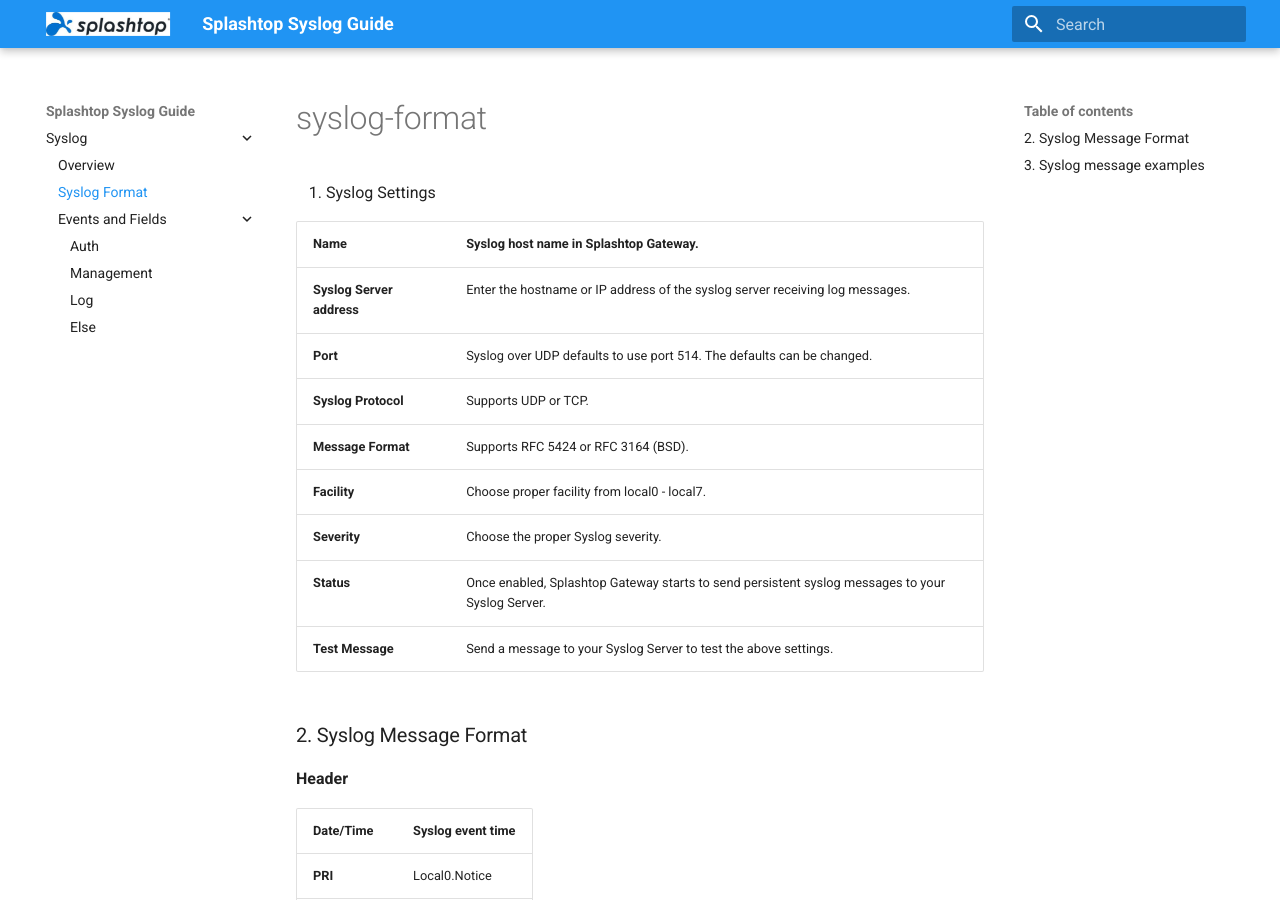
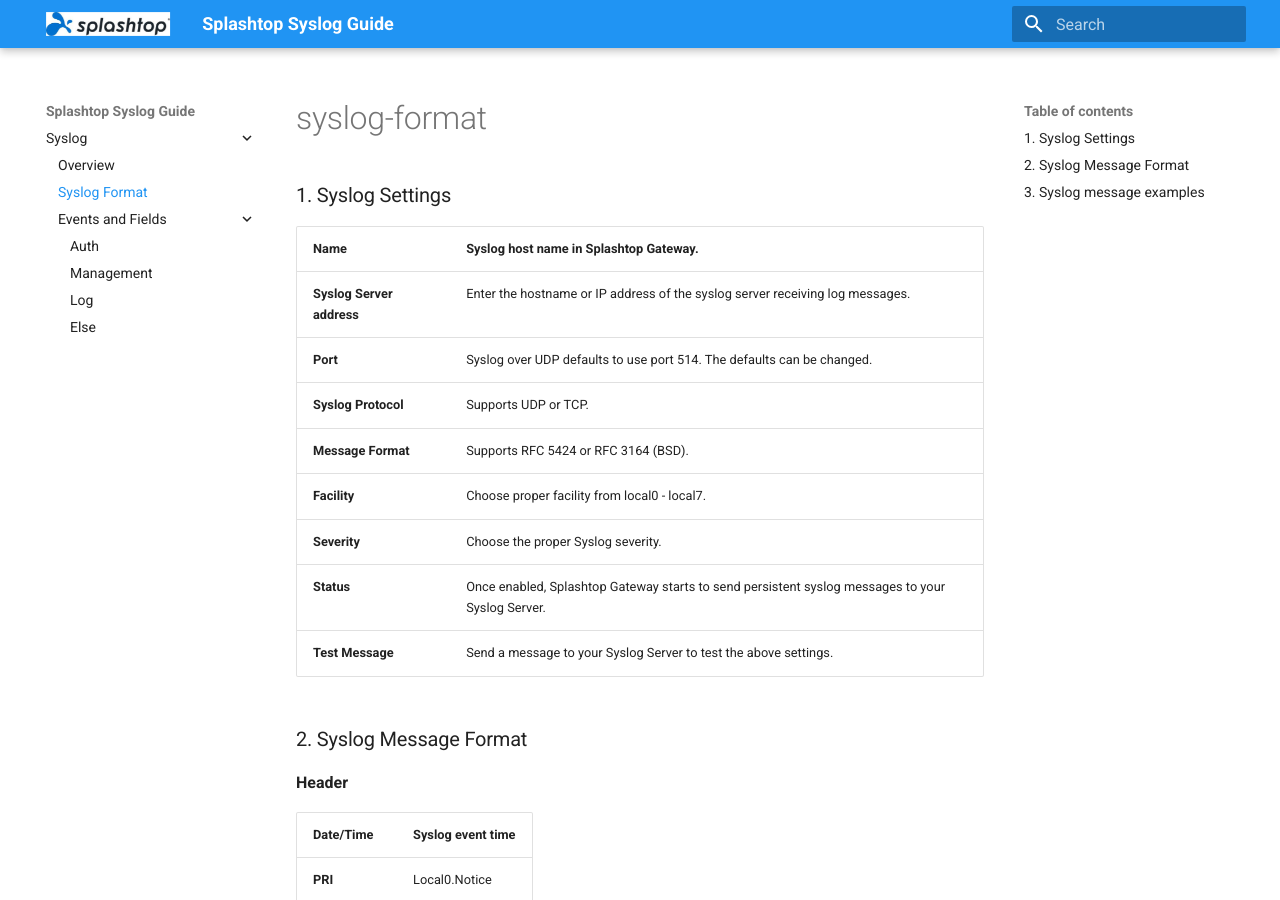
Before and after one commit to little-potato/my-syslog-docs, an MkDocs documentation site: the page built from docs/events/syslog-format.md, in a window 1280 px wide and 900 px high. Built offline with MkDocs 1.6.1 and Material for MkDocs 9.7.7, drawn with Linux system fonts in a browser that asks for light colours.

Commit message:
Update syslog-format.md

```diff
--- a/docs/events/syslog-format.md
+++ b/docs/events/syslog-format.md
@@ -1,6 +1,6 @@
 # syslog-format
 
-4. Syslog Settings
+### 1. Syslog Settings
 
 | **Name** | Syslog host name in Splashtop Gateway. |
 | --- | --- |
```
